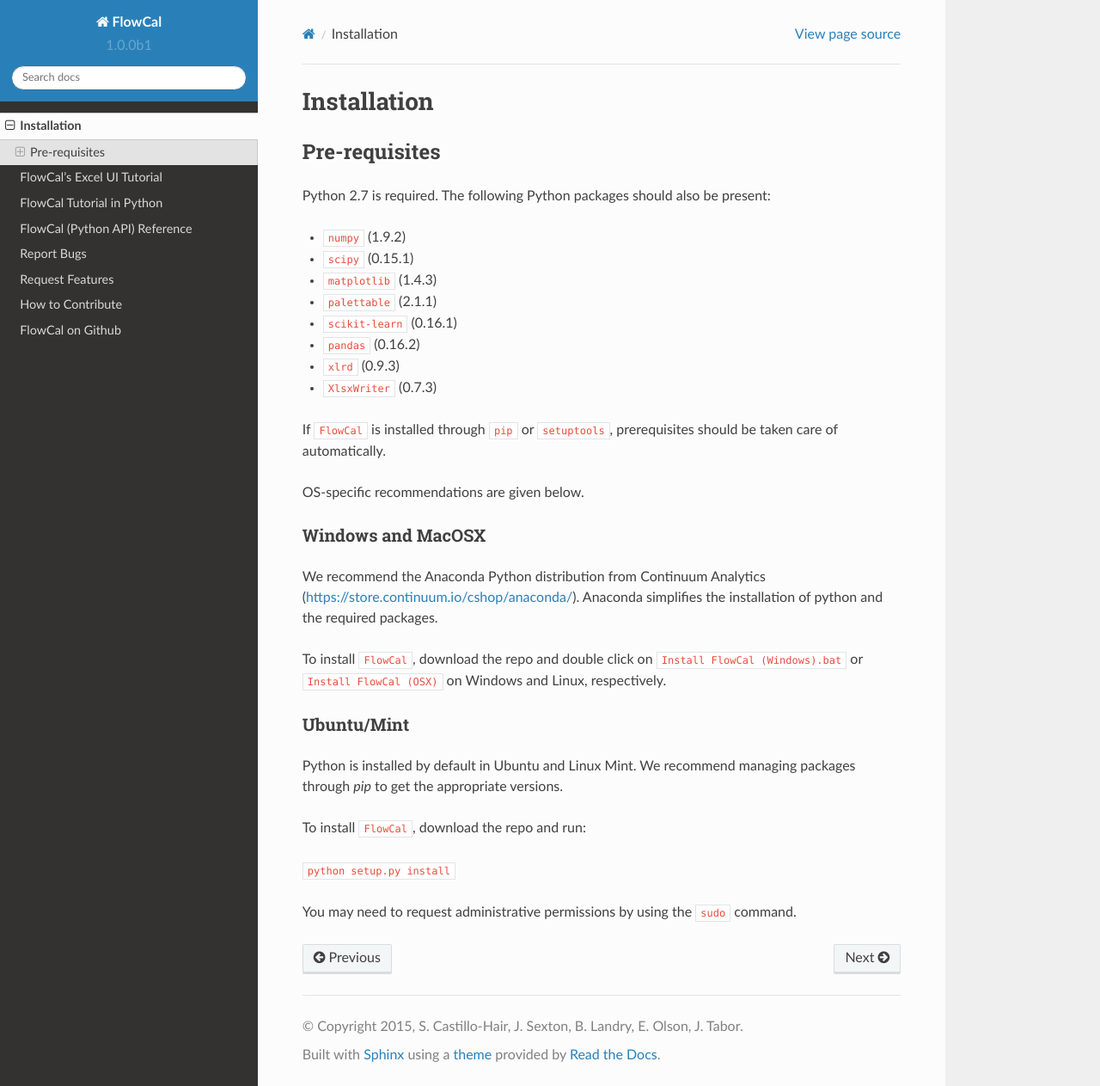
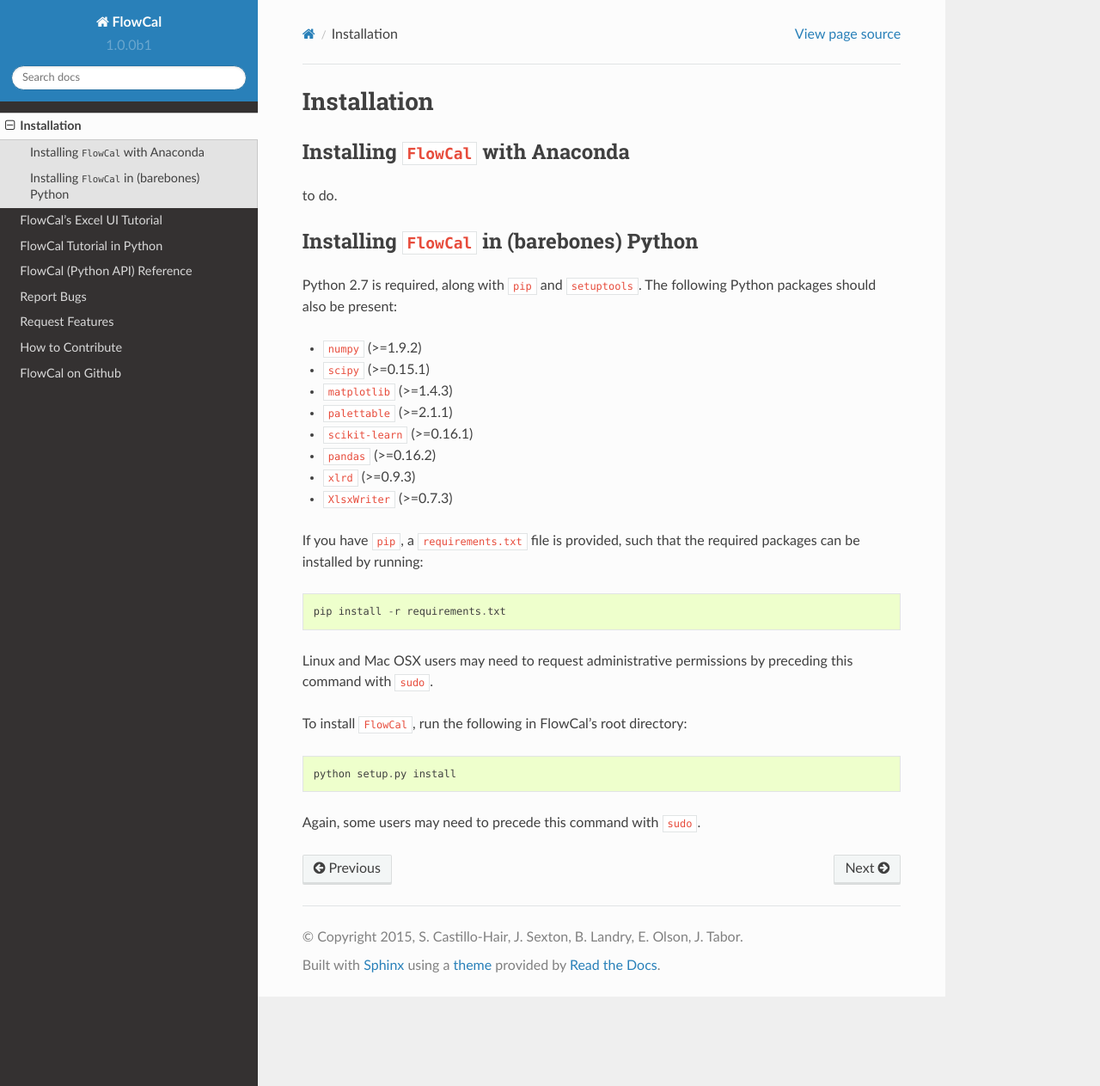
Before and after one commit to taborlab/FlowCal, a Sphinx documentation site: the page built from doc/installation.rst, in a window 1280 px wide and 1263 px high. Shown: the whole window at 86% size. Built offline with Sphinx 7.4.7 and the Read the Docs theme 2.0.0, drawn with Linux system fonts in a browser that asks for light colours.

Commit message:
Added barebones python installation instrucctions.

```diff
--- a/doc/installation.rst
+++ b/doc/installation.rst
@@ -1,36 +1,31 @@
 Installation
 ============
 
-Pre-requisites
---------------
-Python 2.7 is required. The following Python packages should also be present:
+Installing ``FlowCal`` with Anaconda
+------------------------------------
+to do.
 
-* ``numpy`` (1.9.2)
-* ``scipy`` (0.15.1)
-* ``matplotlib`` (1.4.3)
-* ``palettable`` (2.1.1)
-* ``scikit-learn`` (0.16.1)
-* ``pandas`` (0.16.2)
-* ``xlrd`` (0.9.3)
-* ``XlsxWriter`` (0.7.3)
+Installing ``FlowCal`` in (barebones) Python
+--------------------------------------------
+Python 2.7 is required, along with ``pip`` and ``setuptools``. The following Python packages should also be present:
 
-If ``FlowCal`` is installed through ``pip`` or ``setuptools``, prerequisites should be taken care of automatically.
+* ``numpy`` (>=1.9.2)
+* ``scipy`` (>=0.15.1)
+* ``matplotlib`` (>=1.4.3)
+* ``palettable`` (>=2.1.1)
+* ``scikit-learn`` (>=0.16.1)
+* ``pandas`` (>=0.16.2)
+* ``xlrd`` (>=0.9.3)
+* ``XlsxWriter`` (>=0.7.3)
 
-OS-specific recommendations are given below.
+If you have ``pip``, a ``requirements.txt`` file is provided, such that the required packages can be installed by running::
 
-Windows and MacOSX
-~~~~~~~~~~~~~~~~~~
-We recommend the Anaconda Python distribution from Continuum Analytics (https://store.continuum.io/cshop/anaconda/). Anaconda simplifies the installation of python and the required packages.
+	pip install -r requirements.txt
 
-To install ``FlowCal``, download the repo and double click on ``Install FlowCal (Windows).bat``
-or ``Install FlowCal (OSX)`` on Windows and Linux, respectively.
+Linux and Mac OSX users may need to request administrative permissions by preceding this command with ``sudo``.
 
-Ubuntu/Mint
-~~~~~~~~~~~
-Python is installed by default in Ubuntu and Linux Mint. We recommend managing packages through `pip` to get the appropriate versions.
+To install ``FlowCal``, run the following in FlowCal's root directory::
 
-To install ``FlowCal``, download the repo and run:
+	python setup.py install
 
-``python setup.py install``
-
-You may need to request administrative permissions by using the ``sudo`` command.
+Again, some users may need to precede this command with ``sudo``.
```
